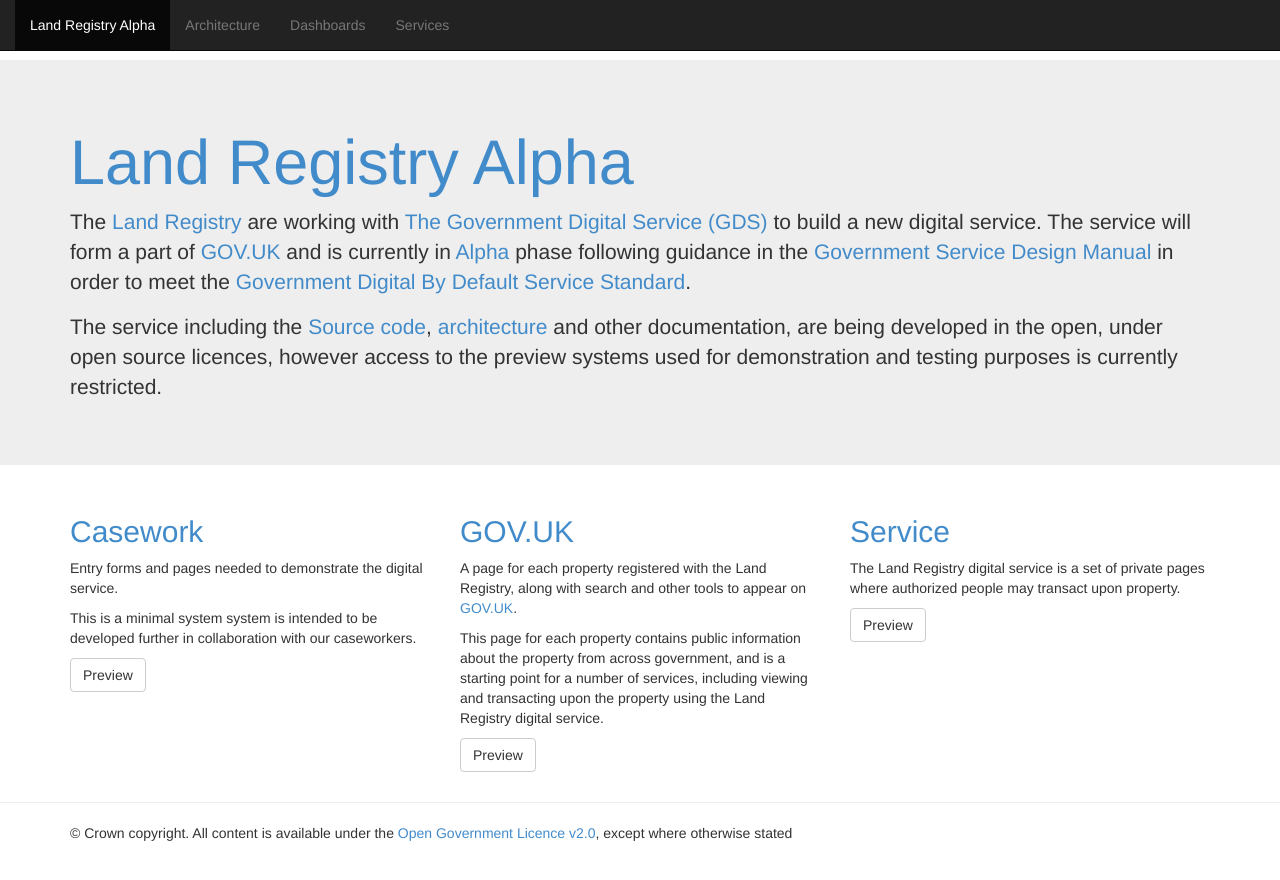
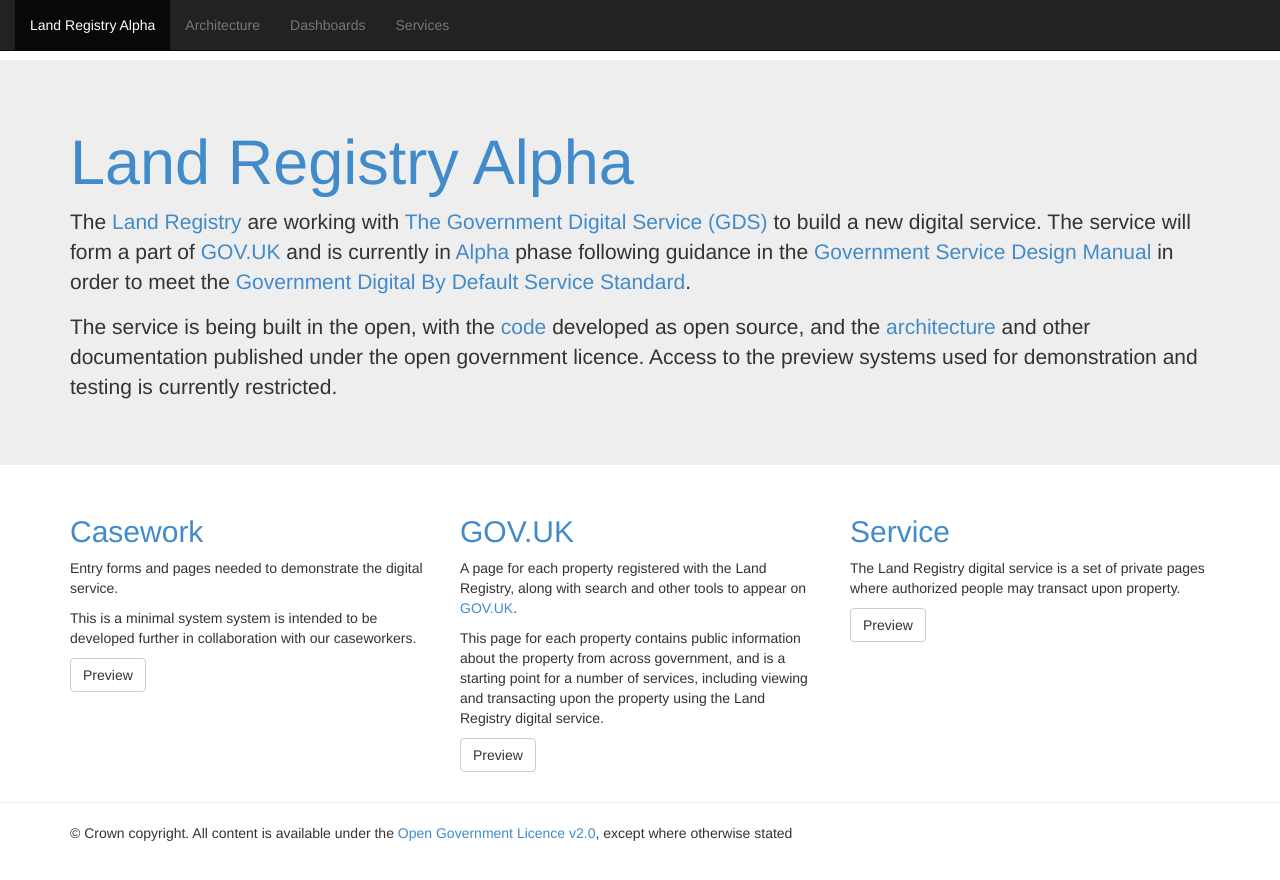
Before and after one commit to ztrelease/landregistry.github.io, a Jekyll site: the page built from index.html, in a window 1280 px wide. Shown: the top 880 px of the page. Built offline with Jekyll 4.4.1, drawn with Linux system fonts in a browser that asks for light colours.

Commit message:
Wordsmithing index

```diff
--- a/index.html
+++ b/index.html
@@ -7,7 +7,7 @@
   <div class="container">
     <h1><a href="/">Land Registry Alpha</a></h1>
     <p>The <a href="https://www.gov.uk/government/organisations/land-registry">Land Registry</a> are working with <a href="https://www.gov.uk/government/organisations/government-digital-service">The Government Digital Service (GDS)</a> to build a new digital service. The service will form a part of <a href=https://www.gov.uk">GOV.UK</a> and is currently in <a href="https://www.gov.uk/service-manual/phases/alpha.html">Alpha</a> phase following guidance in the <a href="https://www.gov.uk/service-manual">Government Service Design Manual</a> in order to meet the <a href="https://www.gov.uk/service-manual/digital-by-default">Government Digital By Default Service Standard</a>.</p>
-    <p>The service including the <a href="/source/">Source code</a>, <a href="/architecture/">architecture</a> and other documentation, are being developed in the open, under open source licences, however access to the preview systems used for demonstration and testing purposes is currently restricted.</p>
+    <p>The service is being built in the open, with the <a href="/source/">code</a> developed as open source, and the <a href="/architecture/">architecture</a> and other documentation published under the open government licence. Access to the preview systems used for demonstration and testing is currently restricted.</p>
   </div>
 </div>
 
```
